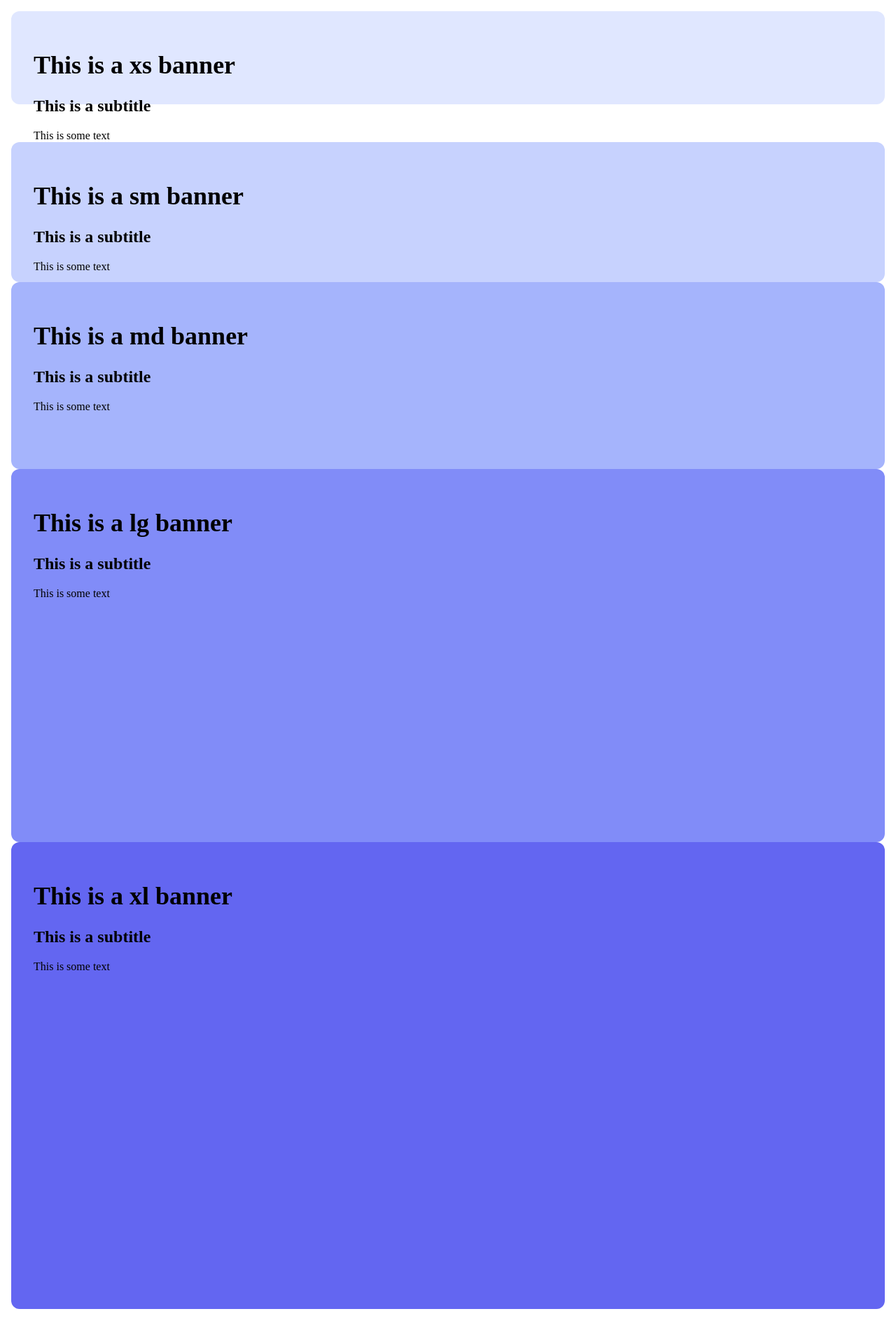
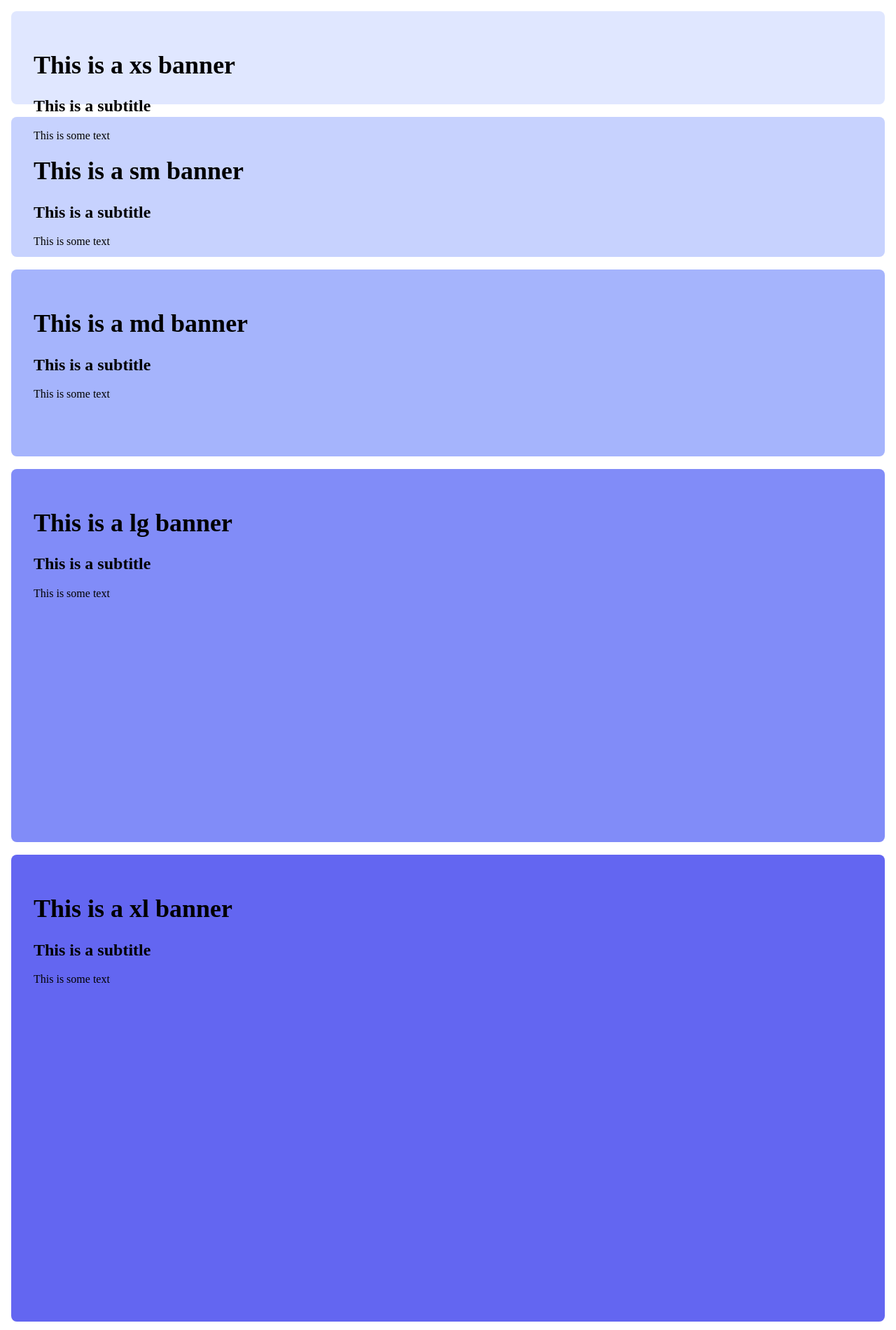
Before and after one commit to somesocks/sass-atoms, a website: page src/examples/banner/banner.example.html in a window 1280 px wide. Shown: the whole page at 70% size. Drawn offline with nearby package versions, Linux system fonts and the light colour scheme; files that its build step writes are made by us from their sources.

Commit message:
- updating examples

```diff
--- a/src/examples/banner/banner.example.html
+++ b/src/examples/banner/banner.example.html
@@ -8,27 +8,31 @@
 <body>
 
 <div class="page p-2">
-  <div class="banner xs bg-primary-100 p-1 round-3">
+  <div class="banner xs bg-primary-100 p-1 round-2">
     <h1 class="title">This is a xs banner</h1>
     <h2 class="subtitle">This is a subtitle</h2>
     <p class="text">This is some text</p>
   </div>
-  <div class="banner sm bg-primary-200 p-1 round-3">
+  <br />
+  <div class="banner sm bg-primary-200 p-1 round-2">
     <h1 class="title">This is a sm banner</h1>
     <h2 class="subtitle">This is a subtitle</h2>
     <p class="text">This is some text</p>
   </div>
-  <div class="banner md bg-primary-300 p-1 round-3">
+  <br />
+  <div class="banner md bg-primary-300 p-1 round-2">
     <h1 class="title">This is a md banner</h1>
     <h2 class="subtitle">This is a subtitle</h2>
     <p class="text">This is some text</p>
   </div>
-  <div class="banner lg bg-primary-400 p-1 round-3">
+  <br />
+  <div class="banner lg bg-primary-400 p-1 round-2">
     <h1 class="title">This is a lg banner</h1>
     <h2 class="subtitle">This is a subtitle</h2>
     <p class="text">This is some text</p>
   </div>
-  <div class="banner xl bg-primary-500 p-1 round-3">
+  <br />
+  <div class="banner xl bg-primary-500 p-1 round-2">
     <h1 class="title">This is a xl banner</h1>
     <h2 class="subtitle">This is a subtitle</h2>
     <p class="text">This is some text</p>
--- a/src/examples/banner/banner.scss
+++ b/src/examples/banner/banner.scss
@@ -4,7 +4,7 @@
 .banner {
   @extend
     %w-p12,
-    %d-inline-block,
+    %d-block,
     %box-border,
     %p-2,
     %p-3--md,
@@ -52,7 +52,7 @@
   }
 
   &.lg {
-    @extend %h-vh12,
+    @extend %h-vh11,
     %h-vh10--md,
     %h-vh10--lg,
     %h-vh8--xl,
@@ -85,3 +85,4 @@
 @include materialize($background-color-atoms, '.banner');
 @include materialize($text-color-atoms, '.banner');
 @include materialize($border-radius-atoms, '.banner');
+@include materialize($padding-atoms, '.banner');
```
